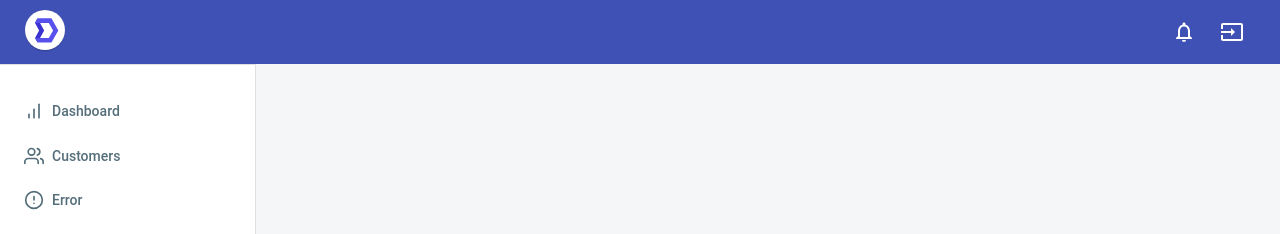
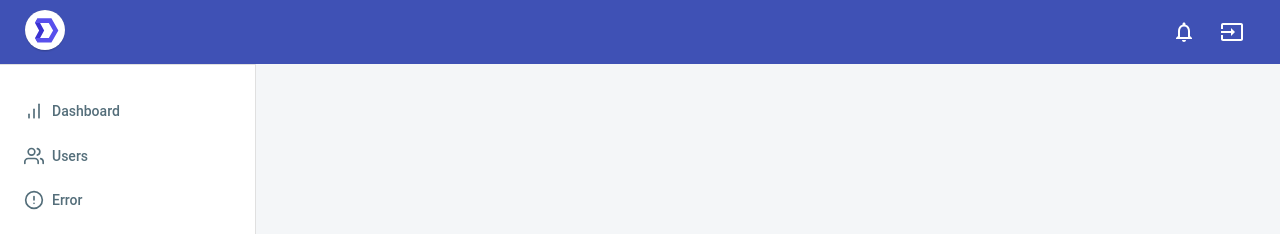
Before and after one commit to Baladou/demo-FrontEnd-internship, a React (Create React App) app: page / in a window 1280 px wide. Shown: the top 234 px of the page. Built offline with nearby package versions, Linux system fonts and the light colour scheme.

Commit message:
routes changes

```diff
--- a/src/layouts/DashboardLayout/NavBar/index.js
+++ b/src/layouts/DashboardLayout/NavBar/index.js
@@ -37,9 +37,9 @@ const items = [
     title: 'Dashboard'
   },
   {
-    href: '/customers',
+    href: '/users',
     icon: UsersIcon,
-    title: 'Customers'
+    title: 'Users'
   },
   {
     href: '/404',
--- a/src/routes.js
+++ b/src/routes.js
@@ -14,7 +14,7 @@ const routes = [
     element: <DashboardLayout />,
     children: [
 
-      { path: 'customers', element: <CustomerListView /> },
+      { path: 'users', element: <CustomerListView /> },
       { path: 'dashboard', element: <DashboardView /> },
       { path: '*', element: <Navigate to="/404" /> }
     ]
```
